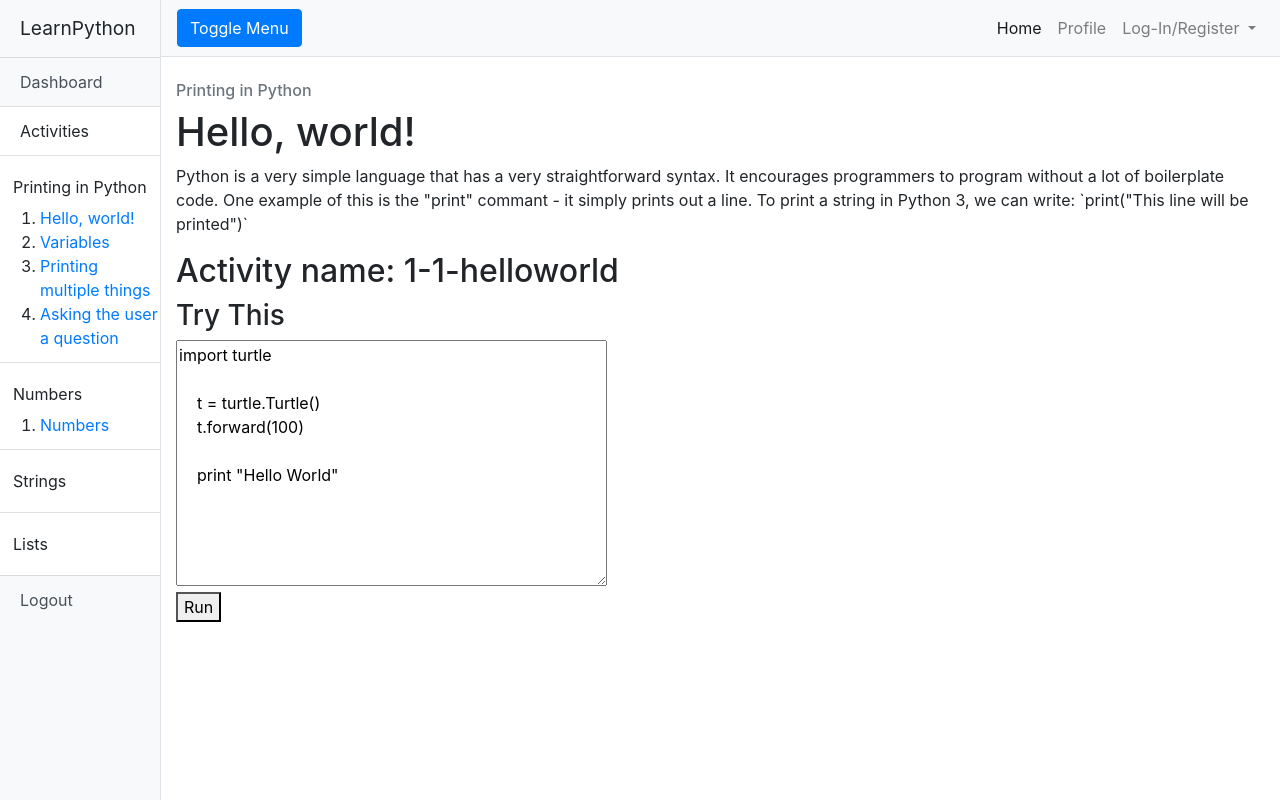
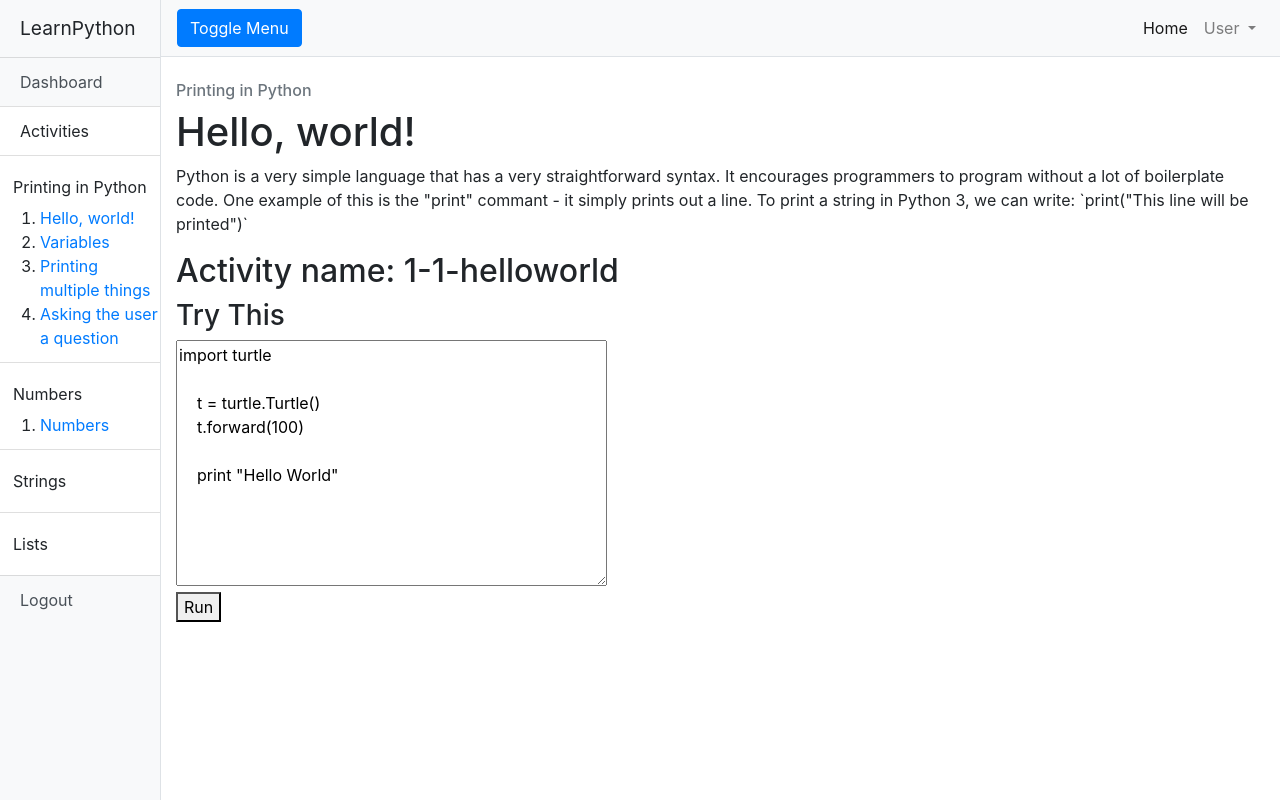
Before and after one commit to mrblue6ix/CITS3403Project, a Flask app: page /learn/1-printing/1-1-helloworld in a window 1280 px wide. Run offline with Flask 2, Linux system fonts and the light colour scheme; a user stored in the database is signed in; data comes from the database, SQL or seed files in the repository; some libraries are stand-ins or nearby versions.

Commit message:
fixed top right menu buttons

```diff
--- a/app/templates/base.html
+++ b/app/templates/base.html
@@ -73,20 +73,22 @@
         <div class="collapse navbar-collapse" id="navbarSupportedContent">
           <ul class="navbar-nav ml-auto mt-2 mt-lg-0 ">
             <li class="nav-item active">
-              <a class="nav-link" href="#">Home <span class="sr-only">(current)</span></a>
-            </li>
-            <li class="nav-item">
-              <a class="nav-link" href="#">Profile</a>
+              <a class="nav-link" href="/index">Home <span class="sr-only">(current)</span></a>
             </li>
             <li class="nav-item dropdown">
               <a class="nav-link dropdown-toggle" href="#" id="navbarDropdown" role="button" data-toggle="dropdown" aria-haspopup="true" aria-expanded="false">
-                Log-In/Register
+                User
               </a>
+              <!-- login dropdown elements-->
               <div class="dropdown-menu dropdown-menu-right" aria-labelledby="navbarDropdown">
-                <a class="dropdown-item" href="#">Log-In</a>
-                <a class="dropdown-item" href="#">Register</a>
-                <div class="dropdown-divider"></div>
-                <a class="dropdown-item" href="#">Something else here</a>
+                {% if current_user.is_anonymous %}
+                <a class="dropdown-item" href="/login">Log-In</a>
+                <a class="dropdown-item" href="/register">Register</a>
+                {% else %}
+                <a class="dropdown-item" href="#">Profile</a>
+                <a class="dropdown-item" href="/logout">Logout</a>
+                <!--div class="dropdown-divider"></div-->
+                {% endif %}
               </div>
             </li>
           </ul>
```
